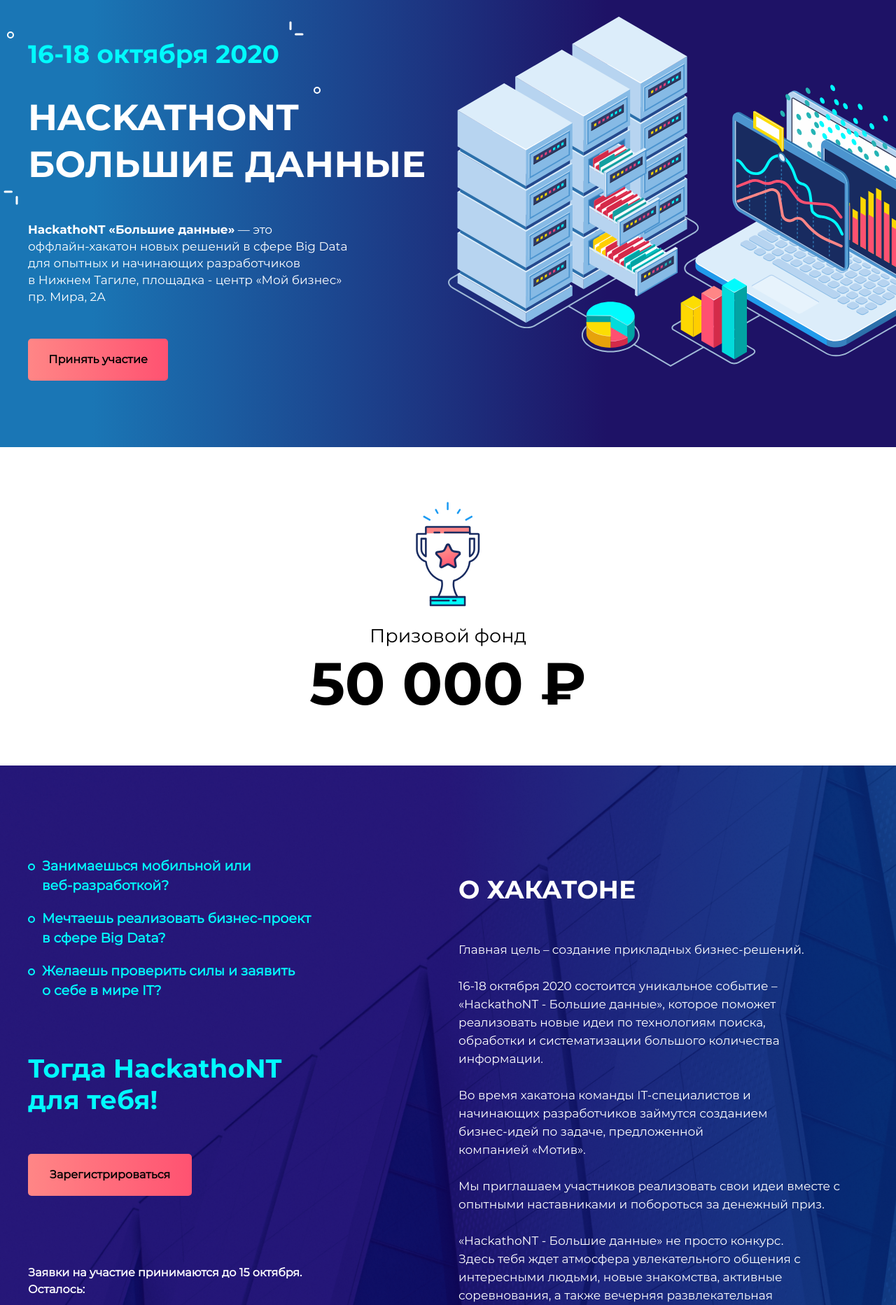
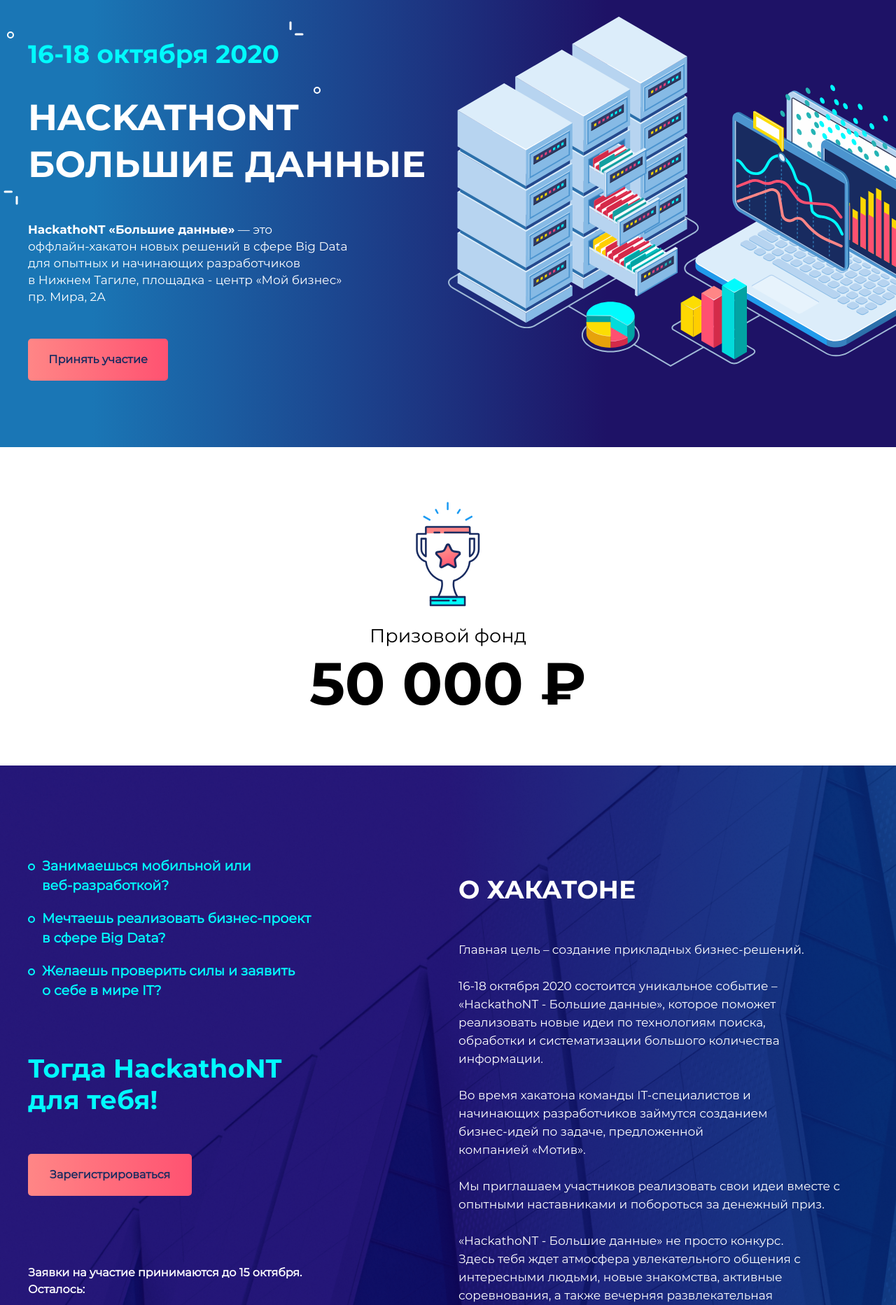
Before and after one commit to ShineSquad/HackathoNT, a PHP site: page / in a window 1280 px wide. Shown: the part 161-2026 px from the top of the page at 70% size. Run offline with PHP 8.4, Linux system fonts and the light colour scheme.

Commit message:
edit button

```diff
--- a/index.php
+++ b/index.php
@@ -91,7 +91,7 @@
 						</ul>
 						<p class="address">Нижний Тагил, пр. Мира 2А <br>16-18 окт 2020</p>
 						<div class="mobile_content_button">
-							<a href="https://docs.google.com/forms/d/e/1FAIpQLSdEsWNPgtXrV4wrlBvtQhAZJ72OBOZoaSq-aFHGCPoOYEX_Tg/viewform" target="_blank" style="color: black">
+							<a href="https://docs.google.com/forms/d/e/1FAIpQLSdEsWNPgtXrV4wrlBvtQhAZJ72OBOZoaSq-aFHGCPoOYEX_Tg/viewform" target="_blank" style="color: #182B60">
 								Принять участие
 							</a>
 						</div>
@@ -113,7 +113,7 @@
 							<b style="font-family: MontserratBold">HackathoNT «Большие данные»</b> &mdash; это <br>оффлайн-хакатон новых решений в сфере Big Data <br>для опытных и начинающих разработчиков <br>в Нижнем Тагиле, площадка - центр «Мой бизнес» <br>пр. Мира, 2А
 						</h2>
 						<div class="main_content_button">
-							<a href="https://docs.google.com/forms/d/e/1FAIpQLSdEsWNPgtXrV4wrlBvtQhAZJ72OBOZoaSq-aFHGCPoOYEX_Tg/viewform" target="_blank" style="color: black">
+							<a href="https://docs.google.com/forms/d/e/1FAIpQLSdEsWNPgtXrV4wrlBvtQhAZJ72OBOZoaSq-aFHGCPoOYEX_Tg/viewform" target="_blank" style="color: #182B60">
 								Принять участие
 							</a>
 						</div>
@@ -141,7 +141,7 @@
 					</ul>
 					<p class="about_left_call">Тогда HackathoNT <br>для тебя!</p>
 					<div class="about_left_button">
-						<a href="https://docs.google.com/forms/d/e/1FAIpQLSdEsWNPgtXrV4wrlBvtQhAZJ72OBOZoaSq-aFHGCPoOYEX_Tg/viewform" target="_blank" style="color: black">
+						<a href="https://docs.google.com/forms/d/e/1FAIpQLSdEsWNPgtXrV4wrlBvtQhAZJ72OBOZoaSq-aFHGCPoOYEX_Tg/viewform" target="_blank" style="color: #182B60">
 							Зарегистрироваться
 						</a>
 					</div>
@@ -305,7 +305,7 @@
 					</div>
 				</div>
 				<div class="requirements_button">
-					<a href="https://docs.google.com/forms/d/e/1FAIpQLSdEsWNPgtXrV4wrlBvtQhAZJ72OBOZoaSq-aFHGCPoOYEX_Tg/viewform" target="_blank" style="color: black">
+					<a href="https://docs.google.com/forms/d/e/1FAIpQLSdEsWNPgtXrV4wrlBvtQhAZJ72OBOZoaSq-aFHGCPoOYEX_Tg/viewform" target="_blank" style="color: #182B60">
 						Принять участие
 					</a>
 				</div>
@@ -330,7 +330,7 @@
 			<div class="container">
 				<div class="footer_irid">
 					<div class="footer_title">Партнеры:</div>
-					<div class="footer_logo_container">
+					<div class="footer_logo_containerx">
 						<a href="https://motivtelecom.ru/" target="_blank"><img src="images/logo/motiv.png"></a>
 						<a href="https://nt.sofp.ru/" target="_blank"><img src="images/logo/iron_logic.png"></a>
 					</div>
@@ -417,7 +417,7 @@
 					<li class="nav_item"><a href="#footer">Организаторы</a></li>
 				</ul>
 				<div class="footer_button">
-					<a href="https://docs.google.com/forms/d/e/1FAIpQLSdEsWNPgtXrV4wrlBvtQhAZJ72OBOZoaSq-aFHGCPoOYEX_Tg/viewform" target="_blank" style="color: black">
+					<a href="https://docs.google.com/forms/d/e/1FAIpQLSdEsWNPgtXrV4wrlBvtQhAZJ72OBOZoaSq-aFHGCPoOYEX_Tg/viewform" target="_blank" style="color: #182B60">
 						Зарегистрироваться
 					</a>
 				</div>
```
